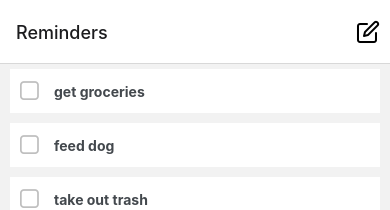
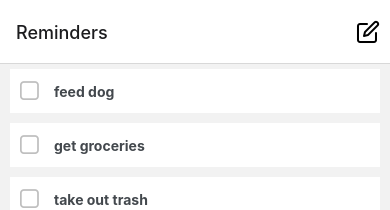
Before and after one commit to jengelsma/s24-reminders-app, a React Native app: screen /Reminders in a window 390 px wide. Shown: the top 210 px of the page. Built offline with nearby package versions, Linux system fonts and the light colour scheme.

Commit message:
Completed Part E

```diff
--- a/screens/AddReminderScreen.js
+++ b/screens/AddReminderScreen.js
@@ -6,14 +6,17 @@ import {
   TouchableOpacity,
 } from 'react-native';
 import React, { useEffect, useState } from 'react';
+import { Input } from '@rneui/themed';
 
 const AddReminderScreen = ({ route, navigation }) => {
+  const [reminder, setReminder] = useState('');
+
   useEffect(() => {
     navigation.setOptions({
       headerLeft: () => (
         <TouchableOpacity
           onPress={() => {
-            navigation.navigate('Reminders');
+            navigation.navigate('Reminders', { text: reminder, done: false });
           }}
         >
           <Text>Save</Text>
@@ -34,7 +37,11 @@ const AddReminderScreen = ({ route, navigation }) => {
 
   return (
     <View>
-      <Text> Add Reminder Screen </Text>
+      <Input
+        placeholder='Enter reminder'
+        value={reminder}
+        onChangeText={setReminder}
+      />
     </View>
   );
 };
--- a/screens/RemindersScreen.js
+++ b/screens/RemindersScreen.js
@@ -17,7 +17,17 @@ const RemindersScreen = ({ route, navigation }) => {
     { text: 'take out trash', done: false },
   ];
 
-  const [reminders, setReminders] = useState(items);
+  const comparator = (item1, item2) => {
+    if (item1.text.toLowerCase() > item2.text.toLowerCase()) {
+      return 1;
+    } else if (item1.text.toLowerCase() < item2.text.toLowerCase()) {
+      return -1;
+    } else {
+      return 0;
+    }
+  };
+
+  const [reminders, setReminders] = useState(items.sort(comparator));
 
   useEffect(() => {
     navigation.setOptions({
@@ -33,6 +43,12 @@ const RemindersScreen = ({ route, navigation }) => {
     });
   });
 
+  useEffect(() => {
+    if (route.params?.text) {
+      setReminders([...reminders, route.params].sort(comparator));
+    }
+  }, [route.params?.text]);
+
   const renderReminder = ({ index, item }) => {
     return (
       <CheckBox
@@ -41,13 +57,13 @@ const RemindersScreen = ({ route, navigation }) => {
         onPress={() => {
           let newArr = [...reminders];
           newArr[index] = { ...item, done: !item.done };
-          setReminders(newArr);
+          setReminders(newArr.sort(comparator));
         }}
         onLongPress={() => {
           let newArr = reminders.filter((val, idx) => {
             return idx == index ? false : true;
           });
-          setReminders(newArr);
+          setReminders(newArr.sort(comparator));
           Toast.show(`Deleted ${item.text}!`, {
             duration: Toast.durations.SHORT,
             animation: true,
```
